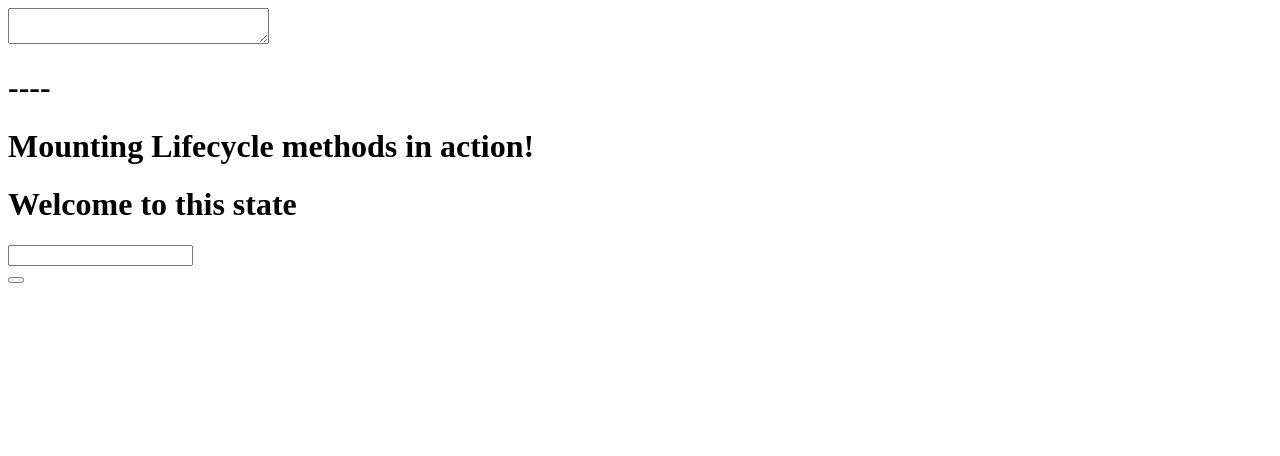
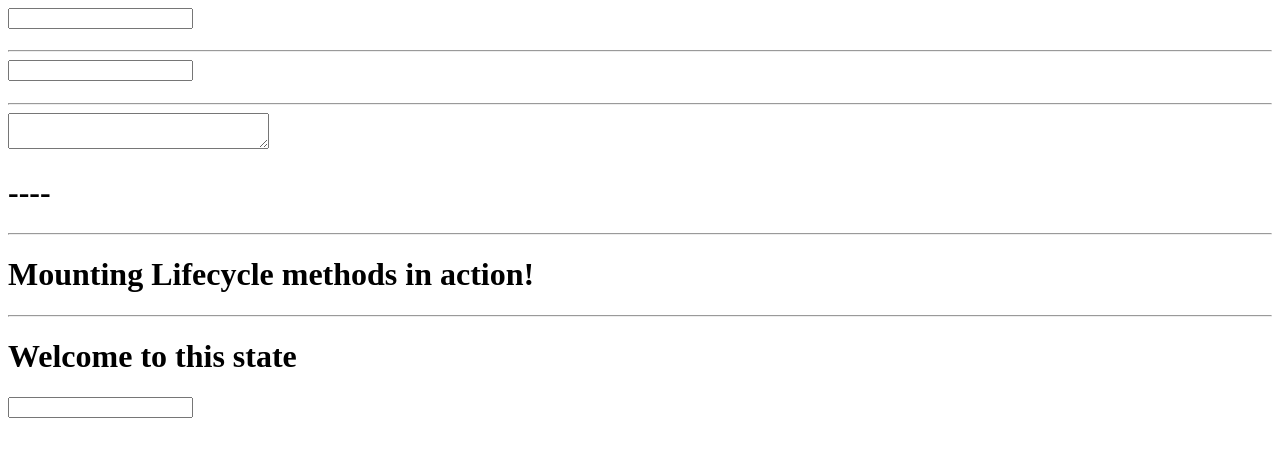
Before and after one commit to Caleb335/my-react-process, a React (Create React App) app: page / in a window 1280 px wide. Shown: the top 456 px of the page. Built offline with nearby package versions, Linux system fonts and the light colour scheme.

Commit message:
wortking with refs

```diff
--- a/src/App.js
+++ b/src/App.js
@@ -1,7 +1,7 @@
 import React from 'react';
 import LifeCycle from './Components/LifeCycle';
 import Well  from './Components/Well';
-import Timer from './Components/Timer'
+import Refs from './Components/Refs';
 
 // handling events with state
 export default class App extends React.Component {
@@ -21,6 +21,8 @@ export default class App extends React.Component {
     render() {
         return(
             <div>
+                <Refs />
+                <hr />
                 <textarea
                     cols="30"
                     row="10"
@@ -33,9 +35,10 @@ export default class App extends React.Component {
                     onPaste={this.update}
                 />
                 <h1>{this.state.currentEvent}</h1>
+                <hr />
                 <LifeCycle />
+                <hr />
                 <Well />
-                <Timer />
             </div>
         )
     }
--- /dev/null
+++ b/src/Components/Refs.js
@@ -0,0 +1,37 @@
+import React from "react"
+
+export default class Refs extends React.Component {
+    constructor() {
+        super();
+        this.state = {
+            newRef: ""
+        }
+    }
+    updateRef() {
+        this.setState({
+            newRefA: this.refs.newRefA.value, // targetting the refs of each input
+            newRefB: this.refs.newRefB.value
+        })
+    }
+    render() {
+        return (
+            <div>
+                <input
+                    ref="newRefA"
+                    type="text"
+                    onChange= {
+                        this.updateRef.bind(this)
+                    }
+                /> <h1>{this.state.newRefA}</h1>
+                <hr />
+                <input
+                    ref="newRefB"
+                    type="text"
+                    onChange={
+                        this.updateRef.bind(this)
+                    }
+                /> <h1>{this.state.newRefB}</h1>
+            </div>
+        )
+    }
+}
```
